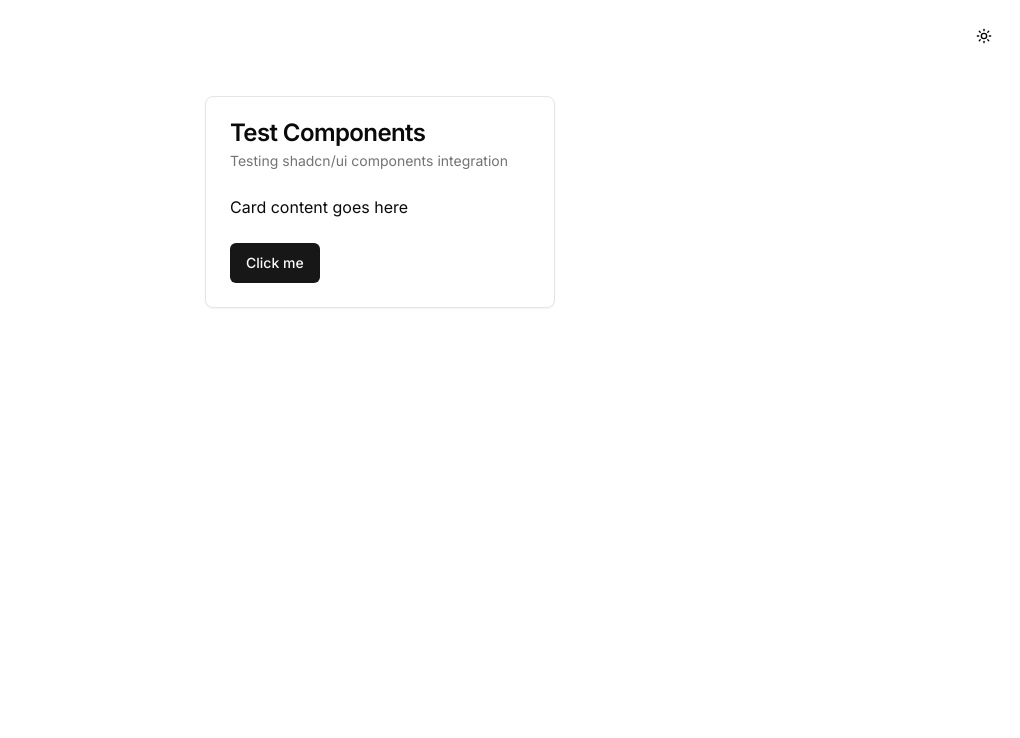
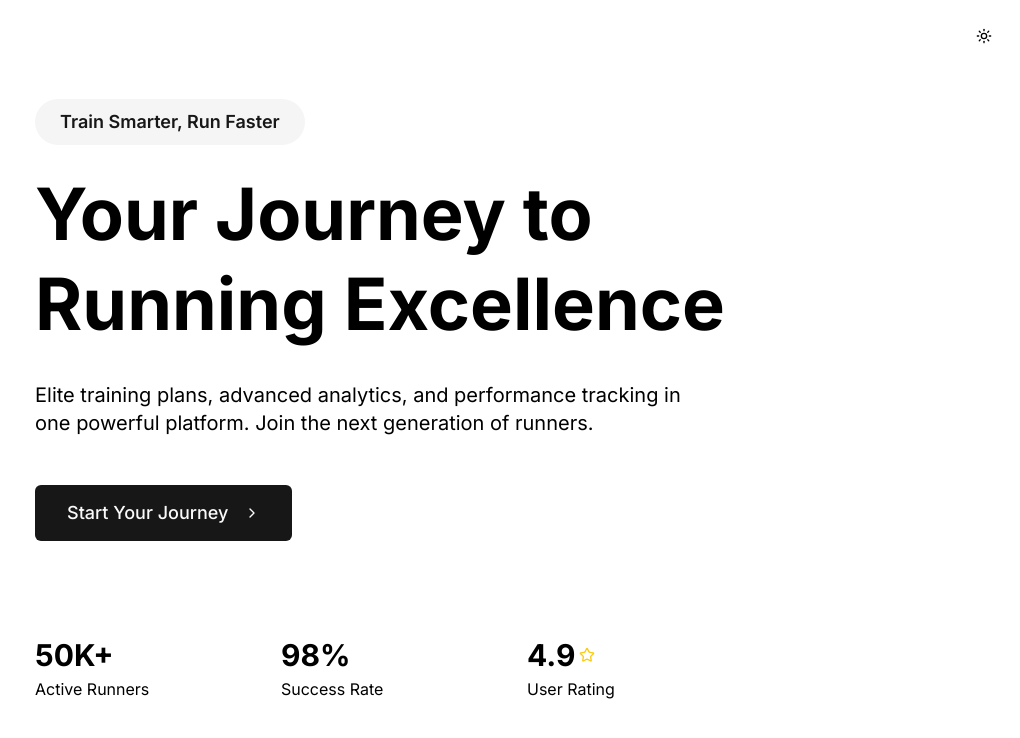
Before and after one commit to wkeebs/zrun, a Next.js app in the folder frontend/: page / in a window 1280 px wide. Shown: the top 738 px of the page, without its empty margins (260-1280 px from the left). Built offline with nearby package versions, Linux system fonts and the light colour scheme.

Commit message:
feat: add basic landing page

```diff
--- a/frontend/app/(auth)/layout.tsx
+++ b/frontend/app/(auth)/layout.tsx
@@ -7,7 +7,6 @@ export default function AuthLayout({
 }) {
   return (
     <div className="min-h-screen">
-      {/* This layout will be shared between login and register pages */}
       <div className="absolute top-0 right-0 p-4">
         <ThemeToggle />
       </div>
--- a/frontend/app/page.tsx
+++ b/frontend/app/page.tsx
@@ -1,34 +1,84 @@
-import { Button } from '@/components/ui/button'
-import {
-  Card,
-  CardContent,
-  CardDescription,
-  CardFooter,
-  CardHeader,
-  CardTitle,
-} from '@/components/ui/card'
-import { ThemeToggle } from '@/components/theme/theme-toggle'
+import React from "react";
+import { ChevronRight, Star } from "lucide-react";
+import { Container } from "@/components/ui/container";
+import { Badge } from "@/components/ui/badge";
+import { ThemeToggle } from "@/components/theme/theme-toggle";
+import ActionButton from "@/components/action-button";
 
-export default function Home() {
+const HomePage: React.FC = () => {
   return (
-    <main className="flex min-h-screen flex-col items-center justify-between p-24">
-      <div className="absolute top-4 right-4">
+    <>
+      <div className="fixed right-0 top-0 m-4 z-10">
         <ThemeToggle />
       </div>
-      <Card className="w-[350px]">
-        <CardHeader>
-          <CardTitle>Test Components</CardTitle>
-          <CardDescription>
-            Testing shadcn/ui components integration
-          </CardDescription>
-        </CardHeader>
-        <CardContent>
-          <p>Card content goes here</p>
-        </CardContent>
-        <CardFooter>
-          <Button>Click me</Button>
-        </CardFooter>
-      </Card>
-    </main>
-  )
+      <div className="min-h-screen bg-background">
+        {/* Hero Section with Dynamic Background */}
+        <section className="relative min-h-screen flex items-center overflow-hidden">
+          {/* Abstract Background Pattern */}
+          <div className="absolute inset-0 bg-gradient-to-br from-primary/90 to-primary overflow-hidden">
+            <div className="absolute inset-0 bg-[linear-gradient(30deg,#ffffff12_1px,transparent_1px)] bg-[size:20px_20px]" />
+            <div className="absolute inset-0 blur-3xl">
+              <div className="absolute -inset-1/2 bg-gradient-to-r from-primary-foreground/20 to-transparent rotate-12 transform-gpu" />
+            </div>
+          </div>
+          <Container className="relative z-10 py-24">
+            <div className="max-w-4xl">
+              <Badge variant="secondary" className="mb-6 text-lg px-6 py-2">
+                Train Smarter, Run Faster
+              </Badge>
+              <h1 className="text-7xl font-bold mb-8 text-primary-foreground leading-tight">
+                Your Journey to
+                <br />
+                Running Excellence
+              </h1>
+              <p className="text-xl mb-12 text-primary-foreground/90 max-w-2xl">
+                Elite training plans, advanced analytics, and performance
+                tracking in one powerful platform. Join the next generation of
+                runners.
+              </p>
+              <div className="flex gap-6 items-center">
+                <ActionButton
+                  className="text-lg px-8 h-14"
+                  route="/login"
+                >
+                  Start Your Journey
+                </ActionButton>
+              </div>
+
+              {/* Stats Row */}
+              <div className="mt-24 grid grid-cols-3 gap-12 max-w-3xl">
+                <StatItem number="50K+" label="Active Runners" />
+                <StatItem number="98%" label="Success Rate" />
+                <StatItem
+                  number="4.9"
+                  label="User Rating"
+                  icon={<Star className="w-4 h-4 text-yellow-400" />}
+                />
+              </div>
+            </div>
+          </Container>
+        </section>
+      </div>
+    </>
+  );
+};
+
+interface StatItemProps {
+  number: string;
+  label: string;
+  icon?: React.ReactNode;
 }
+
+const StatItem: React.FC<StatItemProps> = ({ number, label, icon }) => {
+  return (
+    <div className="text-primary-foreground/90">
+      <div className="flex items-center gap-1 text-3xl font-bold mb-1">
+        {number}
+        {icon}
+      </div>
+      <div className="text-primary-foreground/70">{label}</div>
+    </div>
+  );
+};
+
+export default HomePage;
--- /dev/null
+++ b/frontend/components/action-button.tsx
@@ -0,0 +1,29 @@
+'use client';
+
+import React from 'react';
+import { useRouter } from 'next/navigation';
+import { Button } from '@/components/ui/button';
+import { ChevronRight } from 'lucide-react';
+
+interface ActionButtonProps {
+  children: React.ReactNode;
+  className?: string;
+  route: string;
+}
+
+const ActionButton: React.FC<ActionButtonProps> = ({ children, className, route }) => {
+  const router = useRouter();
+
+  return (
+    <Button
+      size="lg"
+      className={className}
+      onClick={() => router.push(route)}
+    >
+      {children}
+      <ChevronRight className="ml-2 h-5 w-5" />
+    </Button>
+  );
+};
+
+export default ActionButton;
--- /dev/null
+++ b/frontend/components/ui/badge.tsx
@@ -0,0 +1,36 @@
+import * as React from "react"
+import { cva, type VariantProps } from "class-variance-authority"
+
+import { cn } from "@/lib/utils"
+
+const badgeVariants = cva(
+  "inline-flex items-center rounded-full border border-neutral-200 px-2.5 py-0.5 text-xs font-semibold transition-colors focus:outline-none focus:ring-2 focus:ring-neutral-950 focus:ring-offset-2 dark:border-neutral-800 dark:focus:ring-neutral-300",
+  {
+    variants: {
+      variant: {
+        default:
+          "border-transparent bg-neutral-900 text-neutral-50 hover:bg-neutral-900/80 dark:bg-neutral-50 dark:text-neutral-900 dark:hover:bg-neutral-50/80",
+        secondary:
+          "border-transparent bg-neutral-100 text-neutral-900 hover:bg-neutral-100/80 dark:bg-neutral-800 dark:text-neutral-50 dark:hover:bg-neutral-800/80",
+        destructive:
+          "border-transparent bg-red-500 text-neutral-50 hover:bg-red-500/80 dark:bg-red-900 dark:text-neutral-50 dark:hover:bg-red-900/80",
+        outline: "text-neutral-950 dark:text-neutral-50",
+      },
+    },
+    defaultVariants: {
+      variant: "default",
+    },
+  }
+)
+
+export interface BadgeProps
+  extends React.HTMLAttributes<HTMLDivElement>,
+    VariantProps<typeof badgeVariants> {}
+
+function Badge({ className, variant, ...props }: BadgeProps) {
+  return (
+    <div className={cn(badgeVariants({ variant }), className)} {...props} />
+  )
+}
+
+export { Badge, badgeVariants }
--- /dev/null
+++ b/frontend/components/ui/container.tsx
@@ -0,0 +1,47 @@
+import * as React from 'react'
+import { cva, type VariantProps } from 'class-variance-authority'
+import { cn } from '@/lib/utils'
+
+const containerVariants = cva('mx-auto px-4 sm:px-6 lg:px-8', {
+  variants: {
+    variant: {
+      fullMobileConstrainedPadded: 'max-w-7xl sm:px-6 lg:px-8',
+      constrainedPadded: 'max-w-7xl px-4 sm:px-6 lg:px-8',
+      fullMobileBreakpointPadded: 'container mx-auto sm:px-6 lg:px-8',
+      breakpointPadded: 'container mx-auto px-4 sm:px-6 lg:px-8',
+      narrowConstrainedPadded: 'max-w-7xl px-4 sm:px-6 lg:px-8 max-w-3xl',
+    },
+  },
+  defaultVariants: {
+    variant: 'narrowConstrainedPadded',
+  },
+})
+
+export interface ContainerProps
+  extends React.HTMLAttributes<HTMLDivElement>,
+    VariantProps<typeof containerVariants> {
+  asChild?: boolean
+}
+
+const Container: React.FC<ContainerProps> = ({
+  asChild,
+  className,
+  children,
+  variant,
+  ...props
+}) => {
+  const Comp = asChild ? React.Fragment : 'div'
+  const containerClasses = cn(containerVariants({ variant }), className)
+
+  return (
+    <Comp className={containerClasses} {...props}>
+      {variant === 'narrowConstrainedPadded' ? (
+        <div className="mx-auto max-w-3xl">{children}</div>
+      ) : (
+        children
+      )}
+    </Comp>
+  )
+}
+
+export { Container, containerVariants }
```
